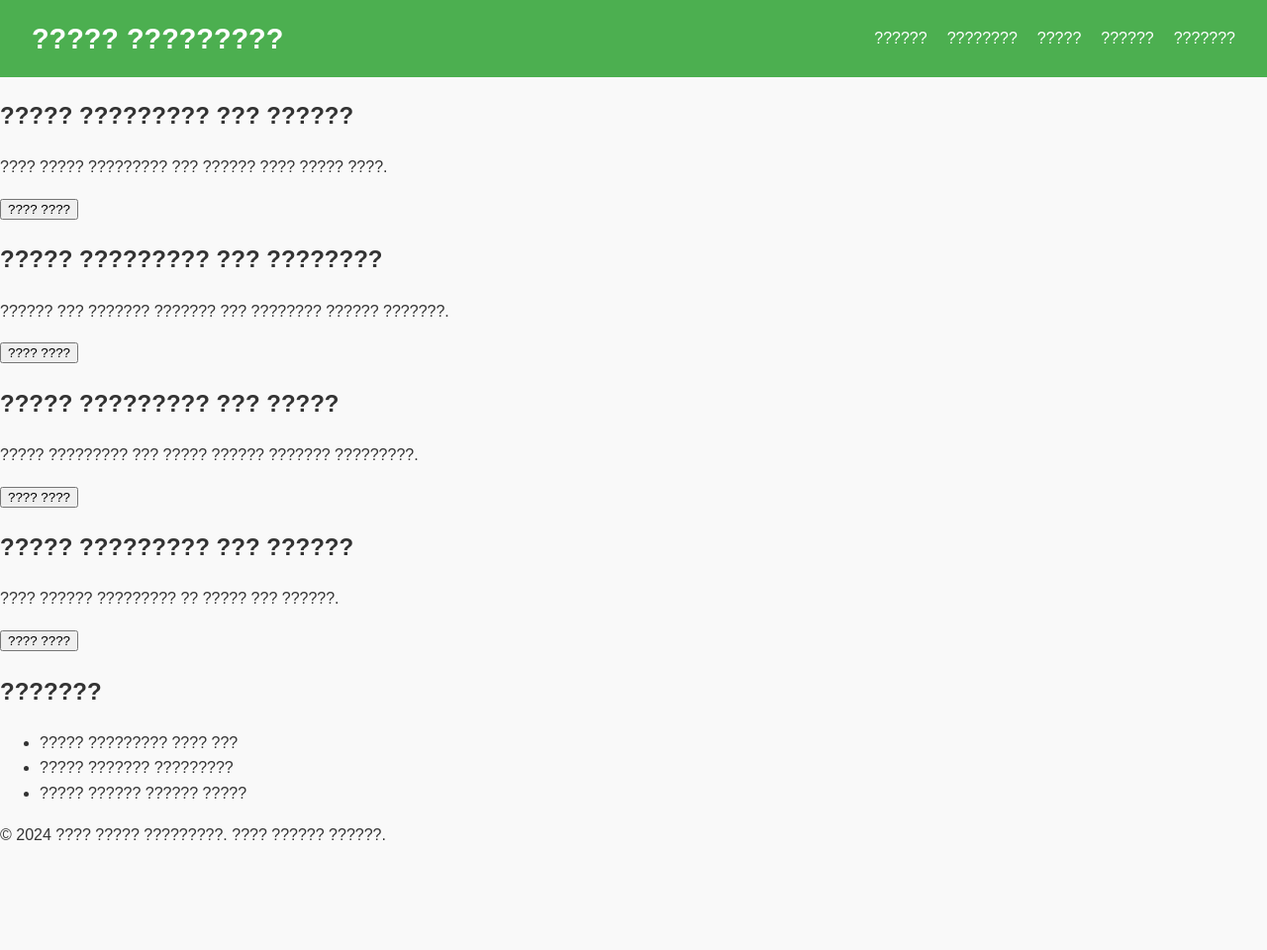
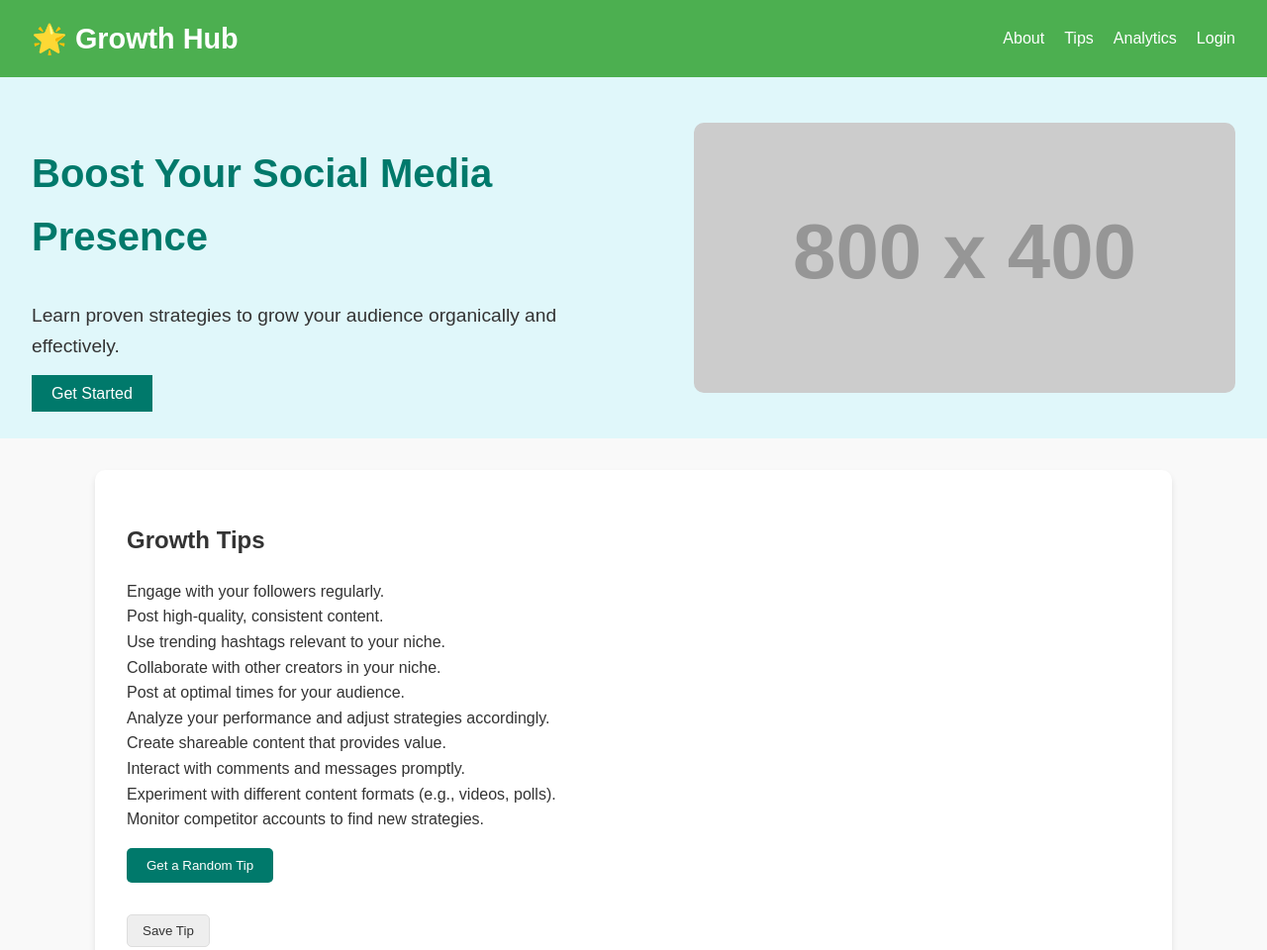
Before and after one commit to SocialBoost-sy/SocialBoost-sy, a plain HTML site: page index.html in a window 1280 px wide. Shown: the top 960 px of the page at 99% size. Before the commit the page ends 872 px from the top, so only its background shows below. Drawn offline with nearby package versions, Linux system fonts and the light colour scheme; placeholder pictures from the web are drawn by us.

Commit message:
Update index.html

```diff
--- a/index.html
+++ b/index.html
@@ -1,62 +1,72 @@
 <!DOCTYPE html>
-<html lang="ar">
+<html lang="en">
 <head>
     <meta charset="UTF-8">
     <meta name="viewport" content="width=device-width, initial-scale=1.0">
-  <title>????? ????????? ??? ???????? ?????</title>
+    <title>Social Media Growth Hub</title>
     <link rel="stylesheet" href="styles.css">
+    <script src="https://cdn.jsdelivr.net/npm/chart.js"></script>
 </head>
 <body>
     <header>
         <div class="logo">
-      <h1>????? ?????????</h1>
+            <h1>🌟 Growth Hub</h1>
         </div>
         <nav>
             <ul>
-        <li><a href="#facebook">??????</a></li>
-        <li><a href="#instagram">????????</a></li>
-        <li><a href="#twitter">?????</a></li>
-        <li><a href="#youtube">??????</a></li>
-        <li><a href="#services">???????</a></li>
+                <li><a href="#about">About</a></li>
+                <li><a href="#tips">Tips</a></li>
+                <li><a href="#analytics">Analytics</a></li>
+                <li><a href="#login">Login</a></li>
             </ul>
         </nav>
     </header>
 
-  <section id="facebook">
-    <h2>????? ????????? ??? ??????</h2>
-    <p>???? ????? ????????? ??? ?????? ???? ????? ????.</p>
-    <button>???? ????</button>
+    <main>
+        <!-- Hero Section -->
+        <section id="hero">
+            <div class="hero-content">
+                <h2>Boost Your Social Media Presence</h2>
+                <p>Learn proven strategies to grow your audience organically and effectively.</p>
+                <a href="#tips" class="cta-button">Get Started</a>
+            </div>
+            <img src="https://via.placeholder.com/800x400" alt="Social Media Growth" class="hero-image">
         </section>
 
-  <section id="instagram">
-    <h2>????? ????????? ??? ????????</h2>
-    <p>?????? ??? ??????? ??????? ??? ???????? ?????? ???????.</p>
-    <button>???? ????</button>
+        <!-- Growth Tips Section -->
+        <section id="tips" class="container">
+            <h2>Growth Tips</h2>
+            <div id="tipList" class="tip-list"></div>
+            <button id="generateTip" class="btn-primary">Get a Random Tip</button>
+            <p id="randomTip" class="random-tip"></p>
+            <button id="saveTip" class="btn-secondary">Save Tip</button>
+            <img src="https://via.placeholder.com/600x300" alt="Tips Illustration" class="tips-image">
         </section>
 
-  <section id="twitter">
-    <h2>????? ????????? ??? ?????</h2>
-    <p>????? ????????? ??? ????? ?????? ??????? ?????????.</p>
-    <button>???? ????</button>
+        <!-- Analytics Section -->
+        <section id="analytics" class="container">
+            <h2>Your Analytics</h2>
+            <canvas id="myChart" width="400" height="200"></canvas>
+            <img src="https://via.placeholder.com/600x300" alt="Analytics Chart" class="analytics-image">
         </section>
 
-  <section id="youtube">
-    <h2>????? ????????? ??? ??????</h2>
-    <p>???? ?????? ????????? ?? ????? ??? ??????.</p>
-    <button>???? ????</button>
+        <!-- Login Section -->
+        <section id="login" class="container">
+            <h2>Login</h2>
+            <form id="loginForm">
+                <label for="username">Username:</label>
+                <input type="text" id="username" name="username" required>
+                <label for="password">Password:</label>
+                <input type="password" id="password" name="password" required>
+                <button type="submit" class="btn-primary">Login</button>
+            </form>
+            <p id="loginStatus"></p>
+            <img src="https://via.placeholder.com/600x300" alt="Login Illustration" class="login-image">
         </section>
-
-  <section id="services">
-    <h2>???????</h2>
-    <ul>
-      <li>????? ????????? ???? ???</li>
-      <li>????? ??????? ?????????</li>
-      <li>????? ?????? ?????? ?????</li>
-    </ul>
-  </section>
+    </main>
 
     <footer>
-    <p>&copy; 2024 ???? ????? ?????????. ???? ?????? ??????.</p>
+        <p>&copy; 2024 Growth Hub. All rights reserved.</p>
     </footer>
 
     <script src="script.js"></script>
```
Lines whose indentation alone changed are shown as unchanged.
